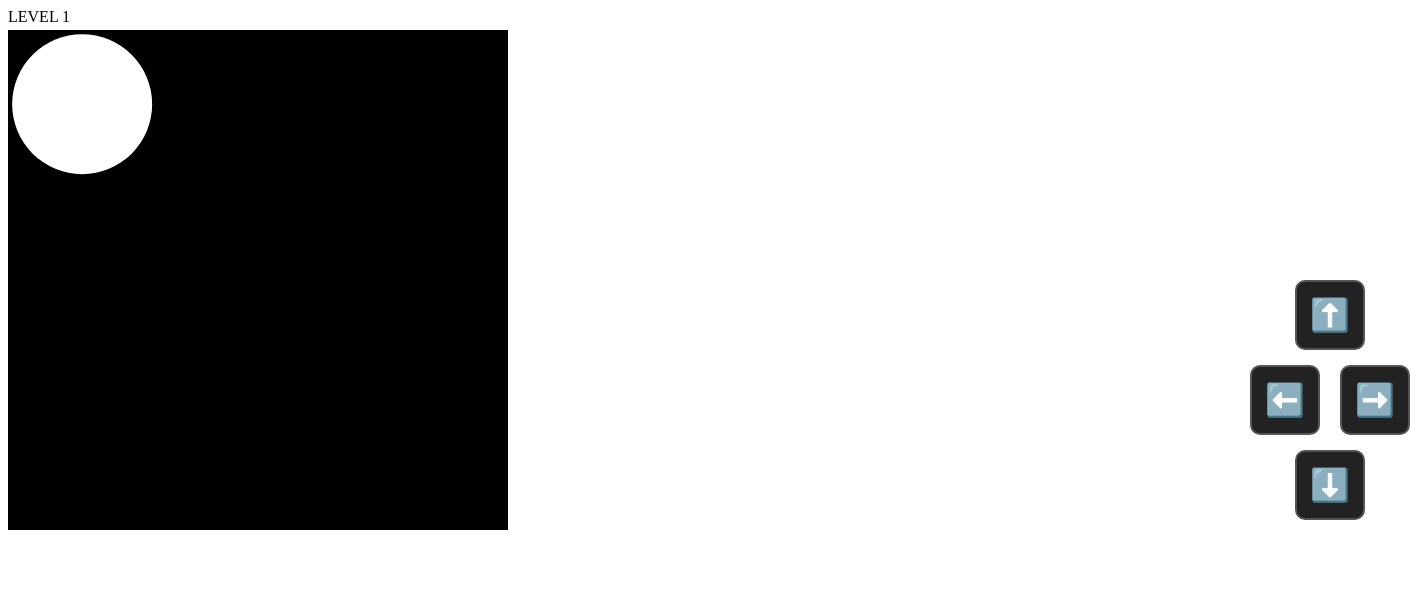
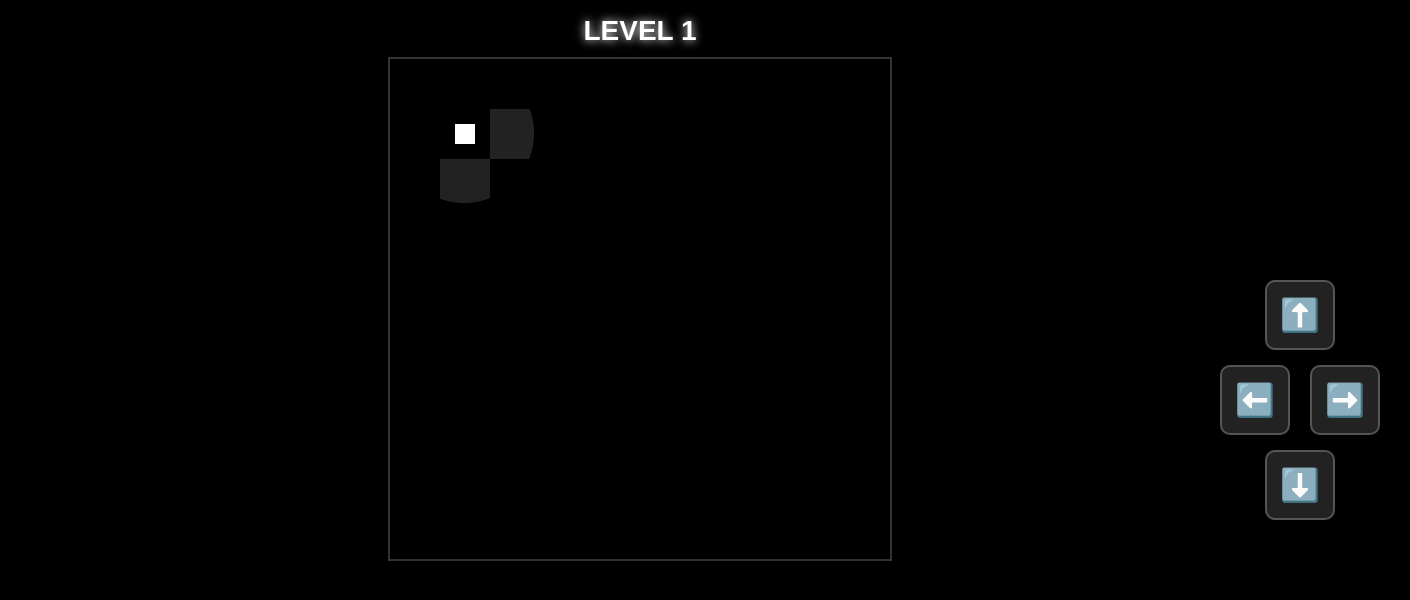
Before and after one commit to Hgopn/Plateforme, a plain HTML site: page games/dark/dark.html in a window 1280 px wide. Shown: the whole page, 1410 px wide, since content can reach past the window. Drawn offline with Linux system fonts and the light colour scheme.

Commit message:
fix: correction eventlet sur Render

```diff
--- a/games/dark/dark.css
+++ b/games/dark/dark.css
@@ -1,9 +1,71 @@
+/* =============================
+   GLOBAL
+============================= */
+body {
+  background: #000;
+  margin: 0;
+  display: flex;
+  flex-direction: column;
+  align-items: center;
+  color: white;
+  font-family: Arial, sans-serif;
+}
+
+/* 🔥 AJOUT — Texte du niveau */
+#level-display {
+  font-size: 28px;
+  font-weight: bold;
+  margin-top: 15px;
+  margin-bottom: 10px;
+  text-shadow: 0 0 10px #fff;
+}
+
+
+/* =============================
+   CONTAINER
+============================= */
+#game-container {
+  position: relative;
+  width: 500px;
+  height: 500px;
+  overflow: hidden;
+  border: 2px solid #333;
+}
+
+
+/* =============================
+   LABYRINTHE
+============================= */
+#maze {
+  position: absolute;
+  width: 500px;
+  height: 500px;
+  display: grid;
+  grid-template-columns: repeat(10, 50px);
+  grid-template-rows: repeat(10, 50px);
+  z-index: 1;
+}
+
+.cell {
+  width: 50px;
+  height: 50px;
+}
+
+.wall {
+  background: #222;
+}
+
+.path {
+  background: #000;
+}
+
+
 /* =============================
    CONTROLES EN PAD
 ============================= */
 #controls {
   position: absolute;
-  right: -130px;          /* décalage à droite du jeu */
+  right: -100px;          /* décalage à droite du jeu */
   top: 50%;               /* centré verticalement */
   transform: translateY(-50%);
   display: flex;
```
